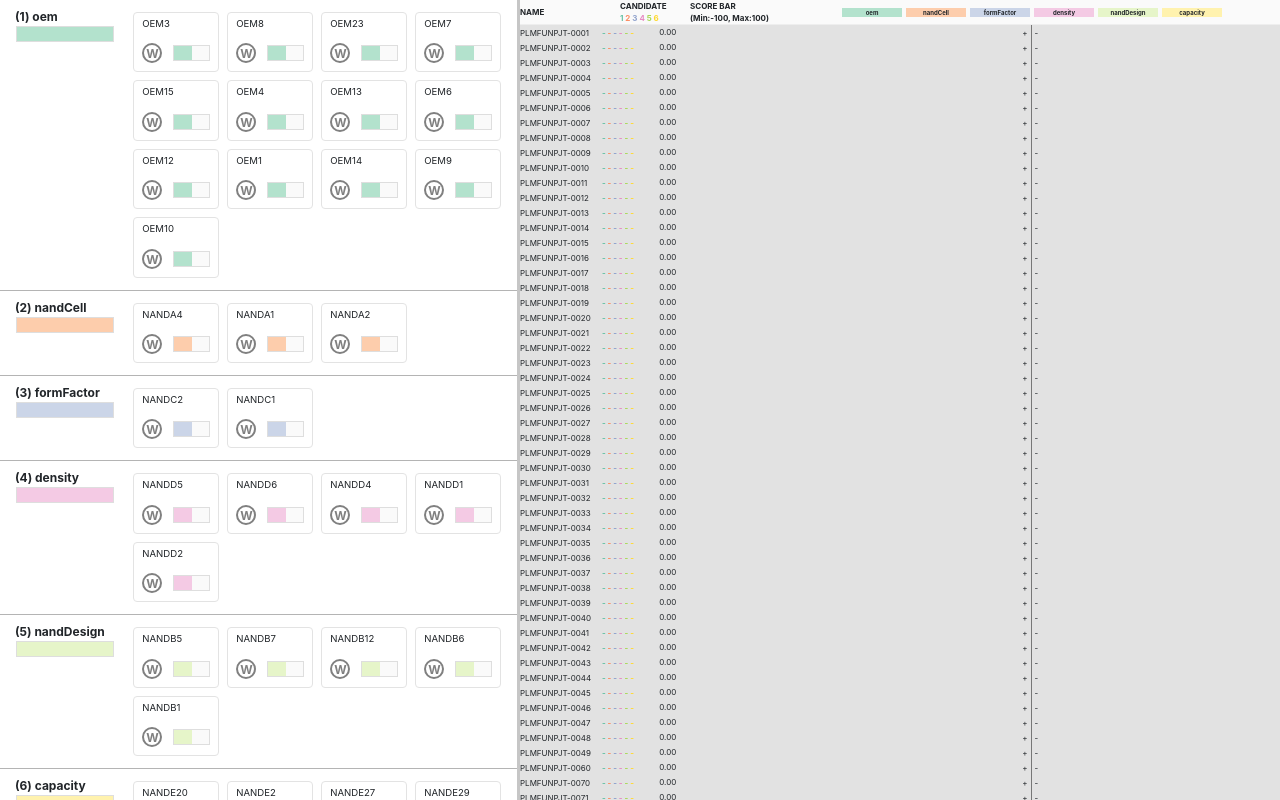
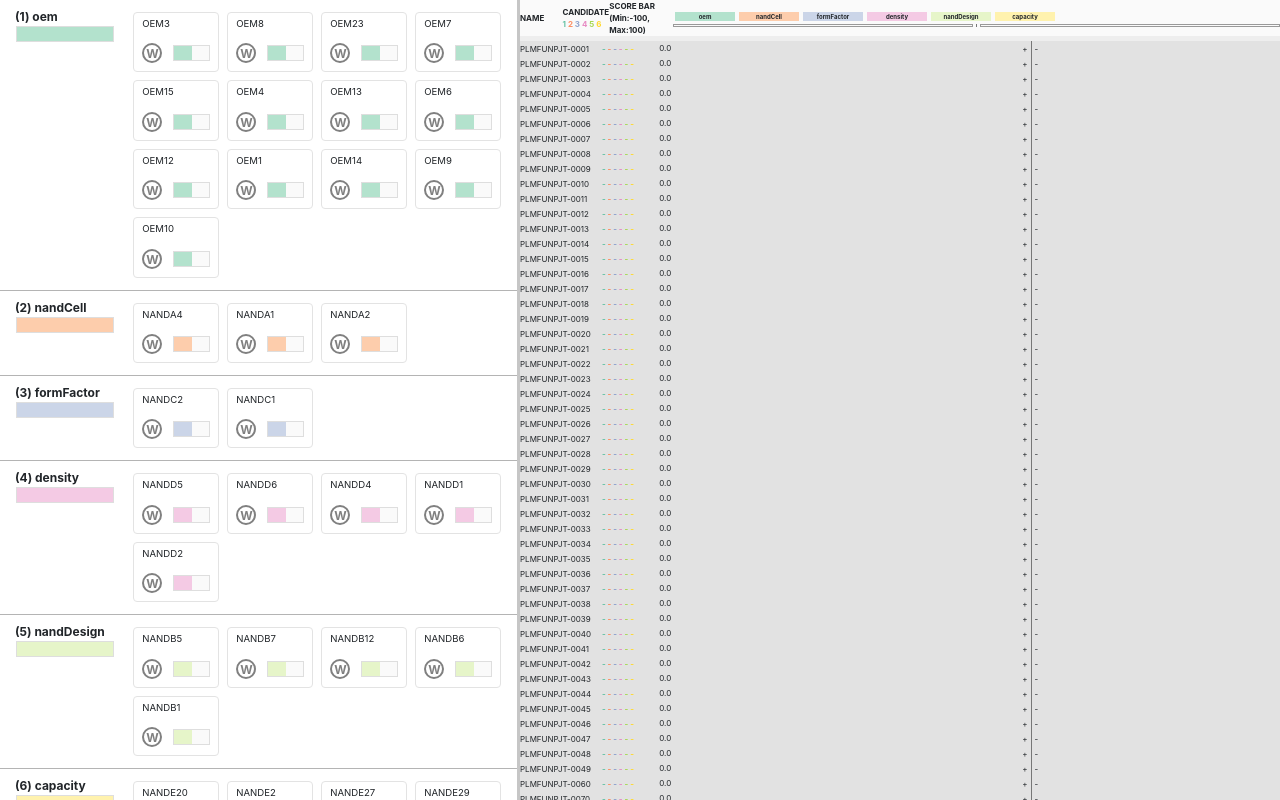
Before and after one commit to ytaek/defect-propagation-viz, a React (Create React App) app: page / in a window 1280 px wide. Built offline with nearby package versions, Linux system fonts and the light colour scheme; some icons are missing.

Commit message:
header, weight bar decoration

```diff
--- a/src/components/ProjectItem.tsx
+++ b/src/components/ProjectItem.tsx
@@ -52,7 +52,8 @@ export class ProjectItem extends React.Component<Props> {
             width: 150 * Math.abs(project.score),
             backgroundColor: "#cccccc",
             height: "13px"
-          }}>{(project.score * 100).toFixed(2)}</div>
+          }}/>
+          <div >{(project.score * 100).toFixed(1)}</div>
         </div>
         <div className="candidate-bars">
         +
@@ -65,7 +66,7 @@ export class ProjectItem extends React.Component<Props> {
                   backgroundColor: colors[c.id],
                   height: "13px"
                 }}>
-                {criterionWeights[c.id] !== 0 ? project.attributes[c.name] : ""}
+                {/* {criterionWeights[c.id] !== 0 ? project.attributes[c.name] : ""} */}
               </div>
             </div>
           ))
@@ -82,7 +83,7 @@ export class ProjectItem extends React.Component<Props> {
                   backgroundColor: colors[c.id],
                   height: "13px"
                 }}>
-                {criterionWeights[c.id] !== 0 ? project.attributes[c.name] : ""}
+                {/* {criterionWeights[c.id] !== 0 ? project.attributes[c.name] : ""} */}
               </div>
             </div>
           ))
--- a/src/components/ProjectList.tsx
+++ b/src/components/ProjectList.tsx
@@ -4,6 +4,7 @@ import ProjectItem from './ProjectItem';
 import './project.css';
 import * as d3 from "d3";
 import { ProjectsState } from 'src/redux/modules/projects';
+import { Col, Row } from "react-bootstrap";
 
 interface Props {
   projectState: ProjectsState;
@@ -115,7 +116,8 @@ class ProjectList extends React.Component<Props> {
           <div className="score">
             <b>SCORE BAR<br/>(Min:-100, Max:100)</b>
           </div>
-          <div className="bars">
+          <div>
+            <div className="bars" style={{justifyContent: "flex-left"}}>
               {
                 criteria.map( (c, i) => (
                   <div key={i} className="attributes">
@@ -132,6 +134,12 @@ class ProjectList extends React.Component<Props> {
                 ))
               }
             </div>
+            <div className="bars">
+              <div className="header-bars" />
+              <div className="cand-separator" style={{height:3}}/>
+              <div className="header-bars" />
+            </div>
+          </div>
         </div>
         <div>
         {
@@ -145,7 +153,7 @@ class ProjectList extends React.Component<Props> {
           )
         }
         </div>
-        <div className="separator" />
+        <div className="separator"/>
         <div className="grey-zone">
         {
           // sorting
--- a/src/components/project.css
+++ b/src/components/project.css
@@ -27,7 +27,7 @@
 .separator {
   width: 100%;
   background-color: #eeeeee;
-  height: 1px; }
+  height: 5px; }
 
 .grey-zone {
   background-color: #e2e2e2; }
@@ -56,5 +56,16 @@
   background-color: #777777; }
 
 .bars {
+  width: 607px;
+  margin-right: 0px;
+  margin-left: 0px;
   display: flex;
-  justify-content: center; }
+  flex-wrap: wrap; }
+
+.flex-align-right {
+  justify-content: flex-end; }
+
+.header-bars {
+  width: 300px;
+  height: 3px;
+  border: 1px solid #999999; }
--- a/src/components/project.scss
+++ b/src/components/project.scss
@@ -30,7 +30,7 @@
 .separator {
     width: 100%;
     background-color: #eeeeee;
-    height: 1px;
+    height: 5px;
 }
 
 .grey-zone {
@@ -64,7 +64,20 @@
 }
 
 .bars {
-    // width: 550px;
+    width: 607px;
+    margin-right: 0px;
+    margin-left: 0px;
     display: flex;
-    justify-content: center;
+    flex-wrap: wrap;
+    // justify-content: center;
 }
+
+.flex-align-right {
+    justify-content: flex-end;
+}
+
+.header-bars {
+    width: 300px;
+    height: 3px;
+    border: 1px solid #999999;
+}
```
Lines whose indentation alone changed are shown as unchanged.
